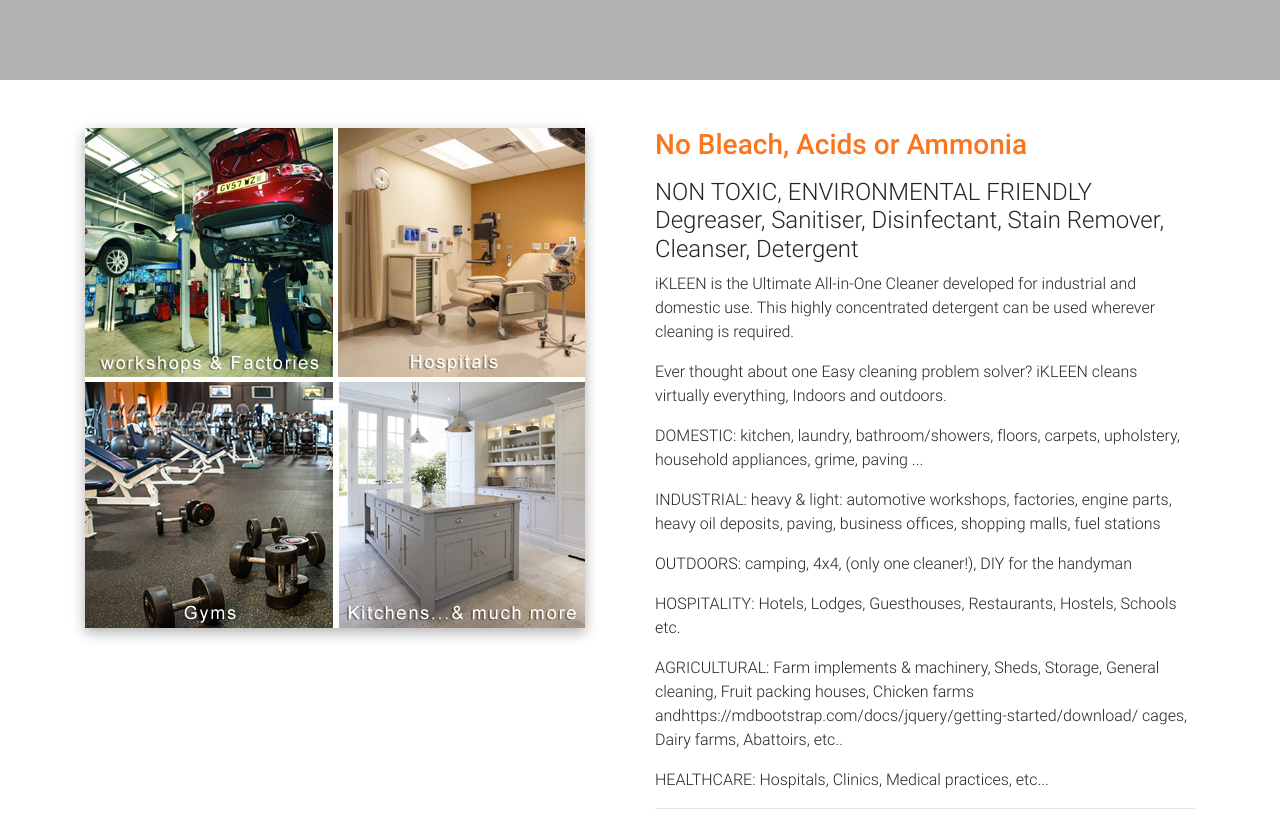
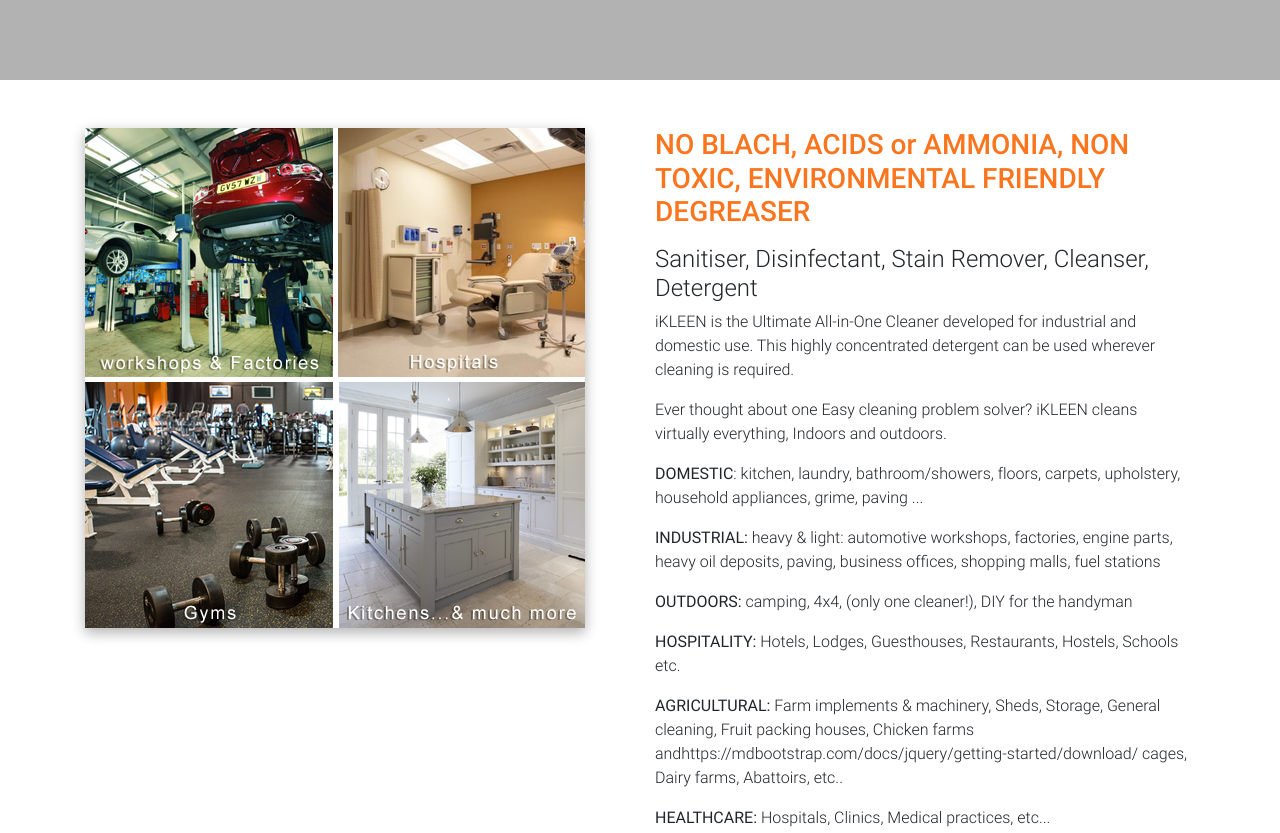
Before and after one commit to Galoopi/ikleen, a plain HTML site: page index.html in a window 1280 px wide. Shown: the part 720-1553 px from the top of the page. Drawn offline with Linux system fonts and the light colour scheme.

Commit message:
update about strong

```diff
--- a/index.html
+++ b/index.html
@@ -15,7 +15,7 @@
   <!-- Your custom styles (optional) -->
   <link href="css/style.min.css" rel="stylesheet">
   <style type="text/css">
-    @media (min-width: 800px) and (max-width: 850px) {
+    @media (min-width: 480px) and (max-width: 850px) {
       .navbar:not(.top-nav-collapse) {
         background: #1C2331 !important;
       }
@@ -32,7 +32,7 @@
 
       <!-- Brand -->
       <a class="navbar-brand" href="" target="">
-        <strong>Ikleen</strong>
+        <strong>iKleen</strong>
       </a>
 
       <!-- Collapse -->
@@ -84,7 +84,7 @@
   <!-- Navbar -->
 
   <!-- Full Page Intro -->
-  <div class="view "  style="background-image: src("./img/svg/cleaner.jpg")">
+  <div class="view "  style="background-image: src(./img/svg/cleaner.jpg)">
 
 
     <!-- Mask & flexbox options-->
@@ -143,22 +143,22 @@
           <div class="col-md-6 mb-4" id="intro">
 
             <!-- Main heading -->
-            <h3 class="h3 mb-3">No Bleach, Acids or Ammonia</h3>
-              <h4>NON TOXIC, ENVIRONMENTAL FRIENDLY Degreaser, Sanitiser, Disinfectant, Stain Remover, Cleanser, Detergent</h4>
-            <p>iKLEEN is the Ultimate All-in-One Cleaner developed for industrial and domestic use.
+            <h3 class="h3 mb-3">NO BLACH, ACIDS or AMMONIA, NON TOXIC, ENVIRONMENTAL FRIENDLY DEGREASER </h3>
+              <h4>  Sanitiser, Disinfectant, Stain Remover, Cleanser, Detergent</h4>
+                <p>iKLEEN is the Ultimate All-in-One Cleaner developed for industrial and domestic use.
                 This highly concentrated detergent can be used wherever cleaning is required.
-            </p>
+                </p>
                 <p>Ever thought about one Easy cleaning problem solver?
 
                 iKLEEN cleans virtually everything, Indoors and outdoors.
                 </p>
                 <p>
-                <p>DOMESTIC:  kitchen, laundry, bathroom/showers, floors, carpets, upholstery, household appliances, grime, paving ...</p>
-                <p>  INDUSTRIAL: heavy & light: automotive workshops, factories, engine parts, heavy oil deposits, paving, business offices, shopping malls, fuel stations</p>
-                <p>  OUTDOORS: camping, 4x4, (only one cleaner!), DIY for the handyman</p>
-                <p>  HOSPITALITY: Hotels, Lodges, Guesthouses, Restaurants, Hostels, Schools etc.</p>
-                <p>  AGRICULTURAL: Farm implements & machinery, Sheds, Storage, General cleaning, Fruit packing houses, Chicken farms andhttps://mdbootstrap.com/docs/jquery/getting-started/download/ cages, Dairy farms, Abattoirs, etc..</p>
-                <p>  HEALTHCARE: Hospitals, Clinics, Medical practices, etc...  </p>
+                <p><strong>DOMESTIC</strong>:  kitchen, laundry, bathroom/showers, floors, carpets, upholstery, household appliances, grime, paving ...</p>
+                <p><strong>INDUSTRIAL:</strong> heavy & light: automotive workshops, factories, engine parts, heavy oil deposits, paving, business offices, shopping malls, fuel stations</p>
+                <p><strong>OUTDOORS:</strong> camping, 4x4, (only one cleaner!), DIY for the handyman</p>
+                <p><strong>HOSPITALITY:</strong> Hotels, Lodges, Guesthouses, Restaurants, Hostels, Schools etc.</p>
+                <p><strong>AGRICULTURAL:</strong> Farm implements & machinery, Sheds, Storage, General cleaning, Fruit packing houses, Chicken farms andhttps://mdbootstrap.com/docs/jquery/getting-started/download/ cages, Dairy farms, Abattoirs, etc..</p>
+                <p><strong>HEALTHCARE:</strong> Hospitals, Clinics, Medical practices, etc...  </p>
             <!-- Main heading -->
 
             <hr>
```
